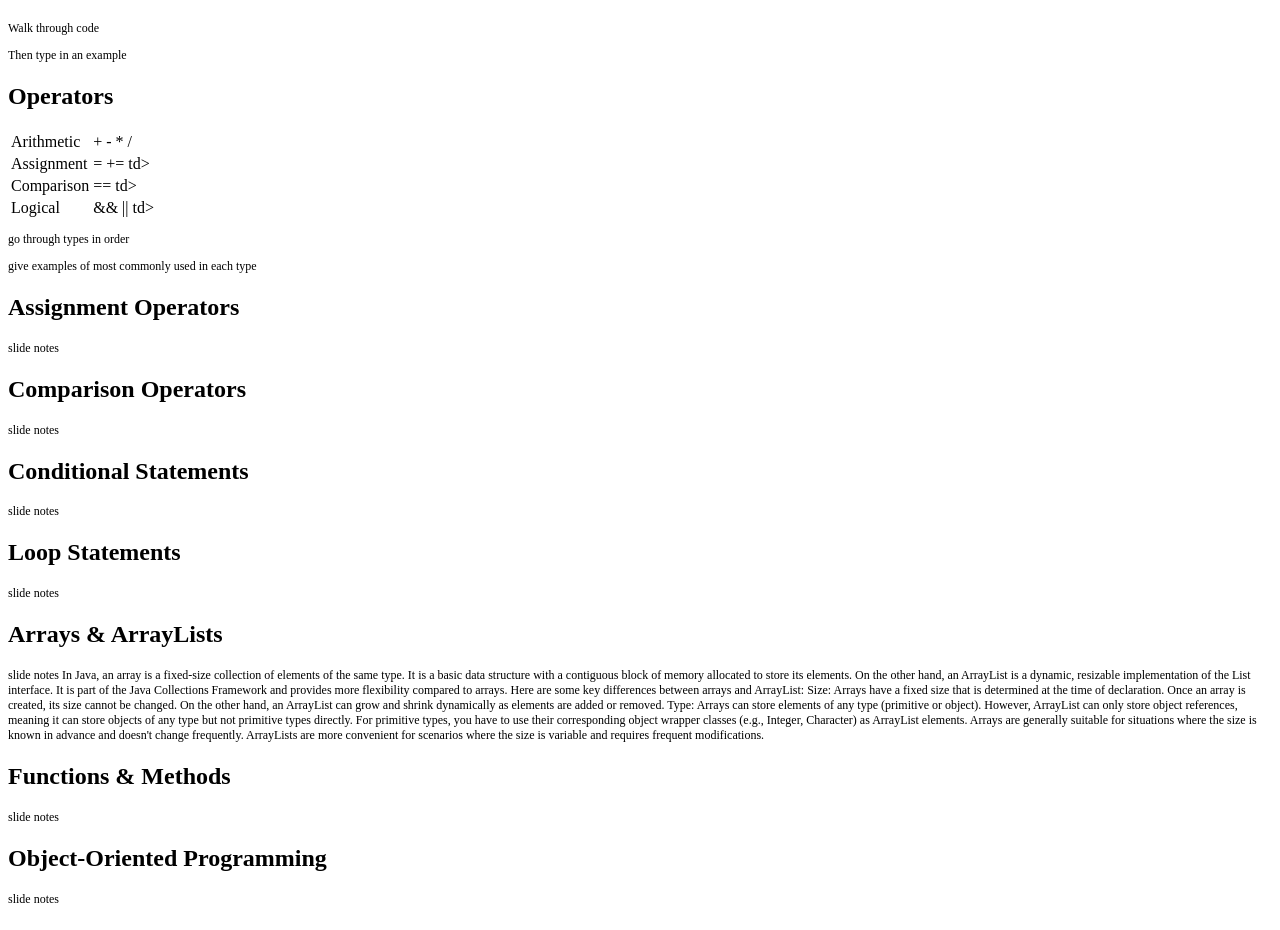
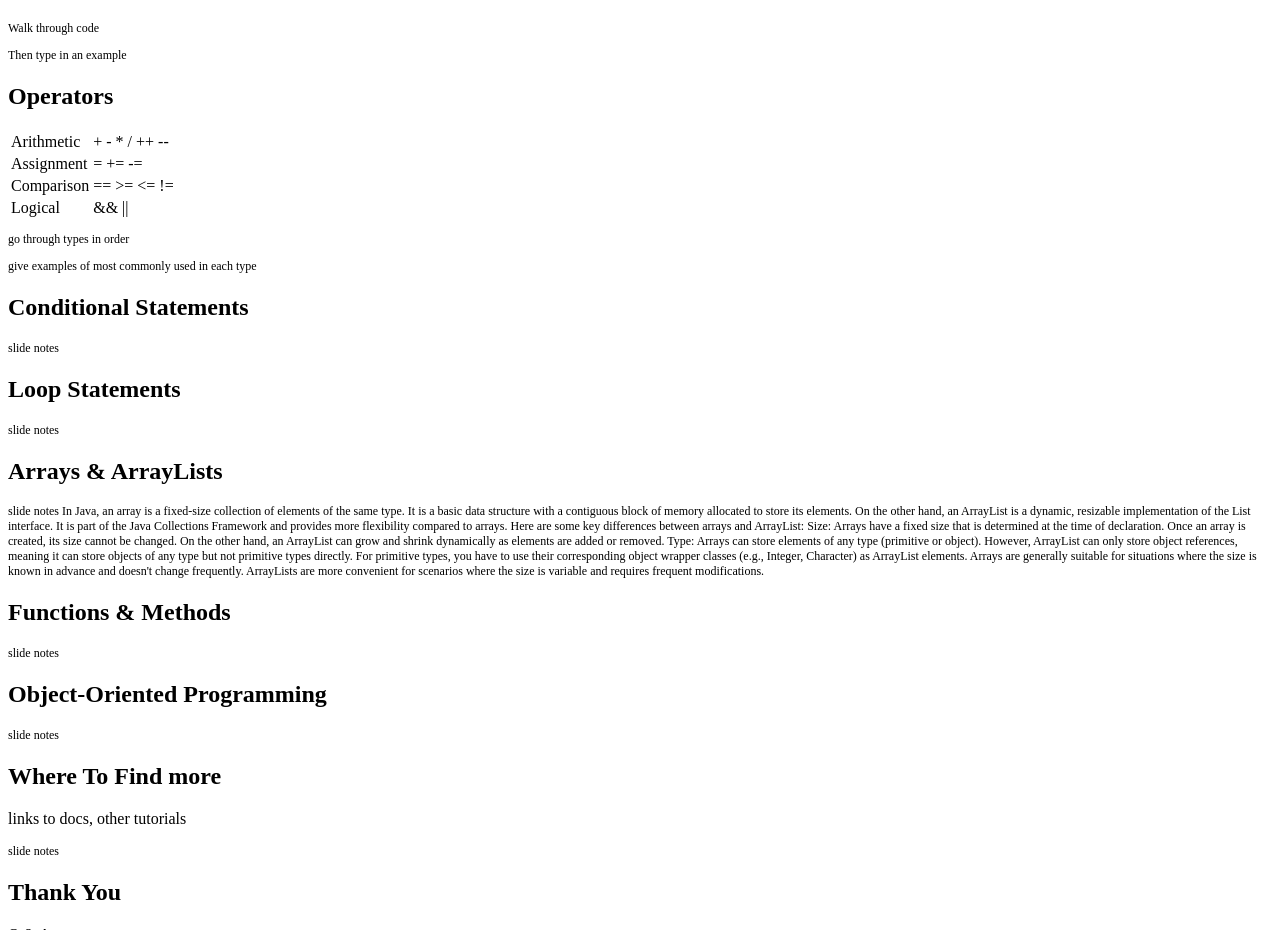
Before and after one commit to lcarbonaro/java-tutorial-peo-mc, a website built with Vite: page index.html in a window 1280 px wide. Shown: the part 5960-6890 px from the top of the page. Built offline with nearby package versions, Linux system fonts and the light colour scheme; what reveal.js would draw is missing.

Commit message:
Update index.html

```diff
--- a/index.html
+++ b/index.html
@@ -557,25 +557,25 @@
 
         <section class="left">
           <h2>Operators</h2>
-          <table>
+          <table style="border:none;">
             <tr class="fragment">
               <td>Arithmetic</td>
-              <td> + - * / </td>
+              <td> + - * / ++ -- </td>
             </tr>
 
             <tr class="fragment">
               <td>Assignment</td>
-              <td> = += td>
+              <td> = += -= </td>
             </tr>
 
              <tr class="fragment">
               <td>Comparison</td>
-              <td> == td>
+              <td> == >= <= != </td>
             </tr>
 
             <tr class="fragment">
               <td>Logical</td>
-              <td> && || td>
+              <td> && || </td>
             </tr>
 
           </table>
@@ -586,19 +586,7 @@
           </aside>
         </section>
 
-        <section class="left">
-          <h2>Assignment Operators</h2>
-          <p class="fragment"></p>
 
-          <aside class="notes">slide notes</aside>
-        </section>
-
-        <section class="left">
-          <h2>Comparison Operators</h2>
-          <p class="fragment"></p>
-
-          <aside class="notes">slide notes</aside>
-        </section>
 
         <section class="left">
           <h2>Conditional Statements</h2>
```
